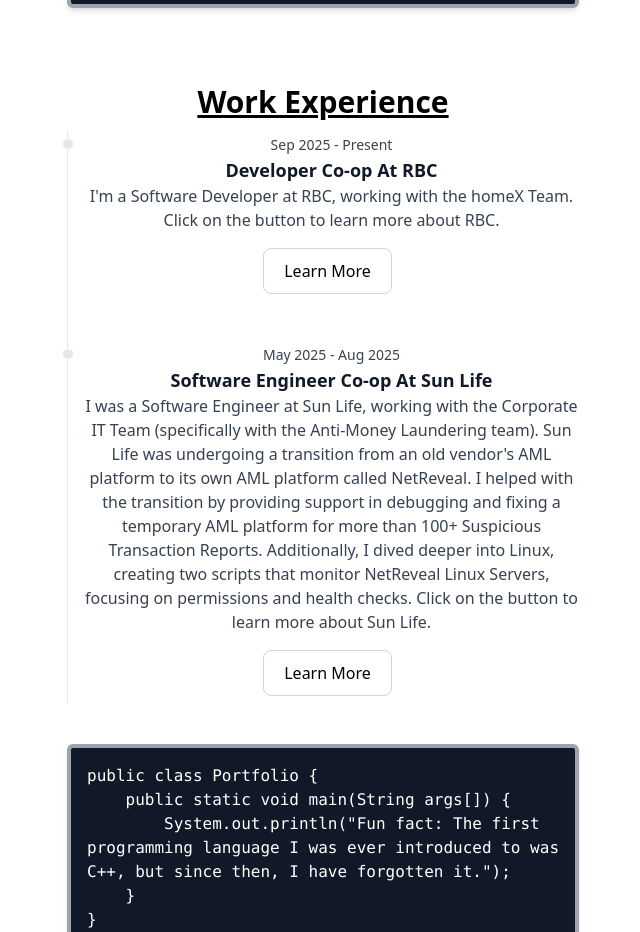
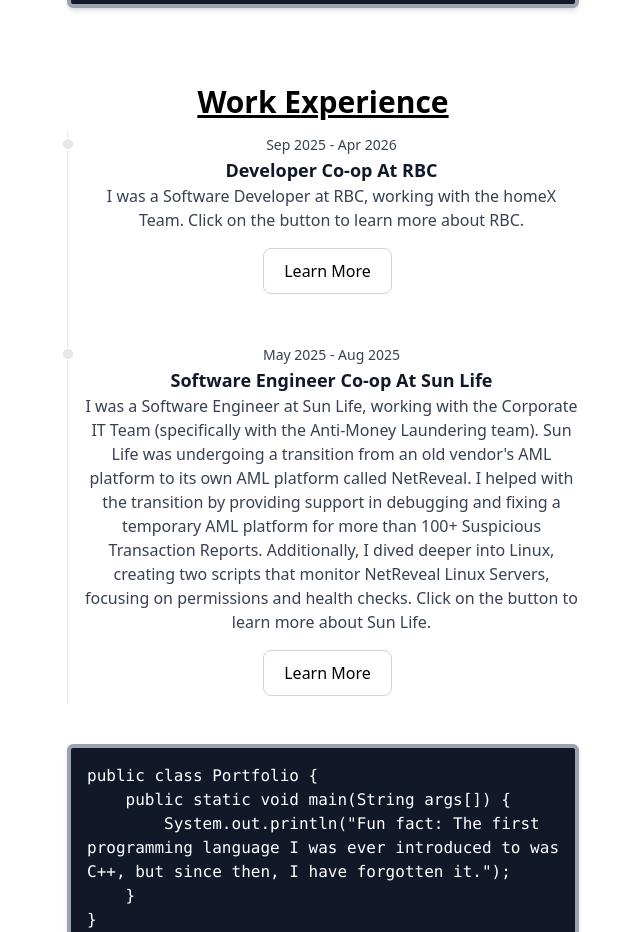
Before and after one commit to AhmedAbdulwasi/portfolio, a React (Vite) app: page / in a window 1280 px wide. Shown: the part 1978-2910 px from the top of the page, without its empty margins (317-957 px from the left). Built offline with nearby package versions, Linux system fonts and the light colour scheme.

Commit message:
Modify employment dates and description for RBC role
Updated the employment duration and description for the Developer Co-op position at RBC.

```diff
--- a/src/pages/Experience.jsx
+++ b/src/pages/Experience.jsx
@@ -16,13 +16,13 @@
             <li className="mb-10 ms-4">
               <div className="absolute w-3 h-3 bg-gray-200 rounded-full mt-1.5 -start-1.5 border border-white"></div>
               <time className="mb-1 text-sm font-normal leading-none text-gray-700">
-                Sep 2025 - Present
+                Sep 2025 - Apr 2026
               </time>
               <h3 className="text-lg font-semibold text-gray-900">
                 Developer Co-op At RBC
               </h3>
               <p className="mb-4 text-base font-normal text-gray-700">
-                I'm a Software Developer at RBC, working with the homeX Team. Click on the button to learn more about RBC.
+                I was a Software Developer at RBC, working with the homeX Team. Click on the button to learn more about RBC.
               </p>
               <p>
                 <a href="https://jobs.rbc.com/ca/en/technology-operations" target="_blank">
```
